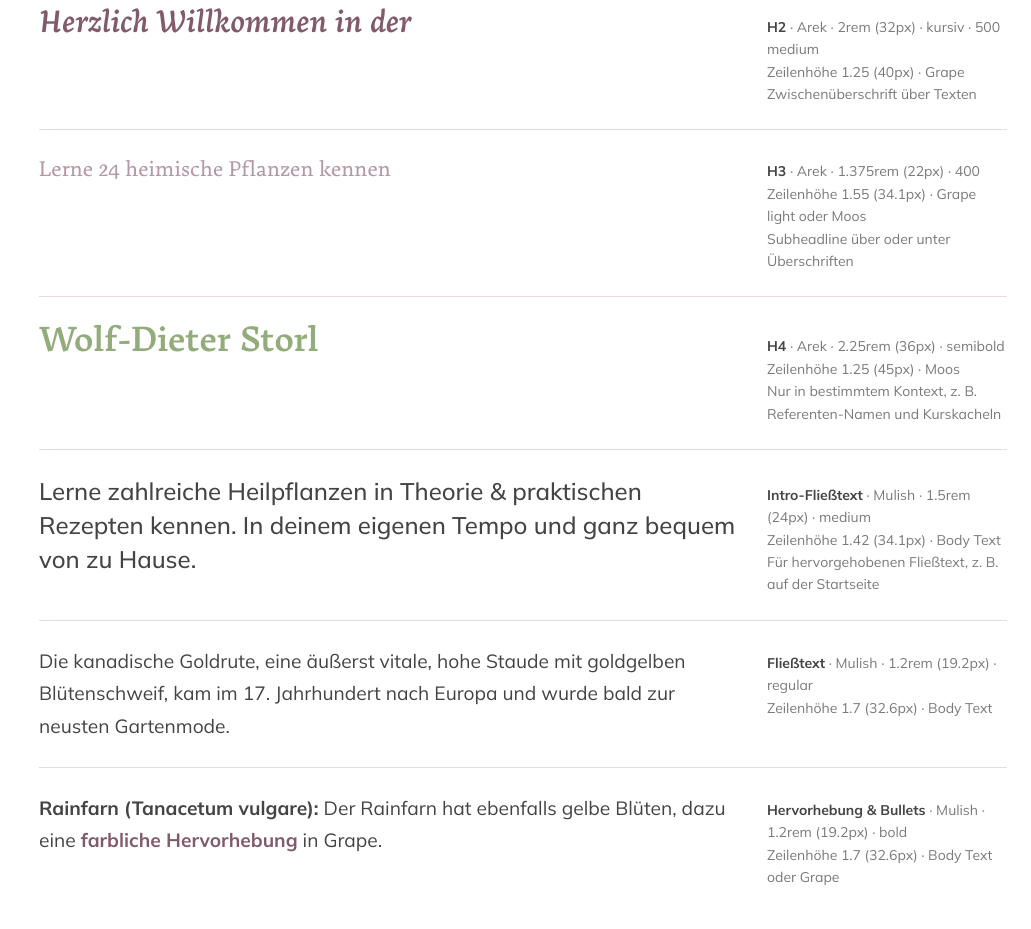
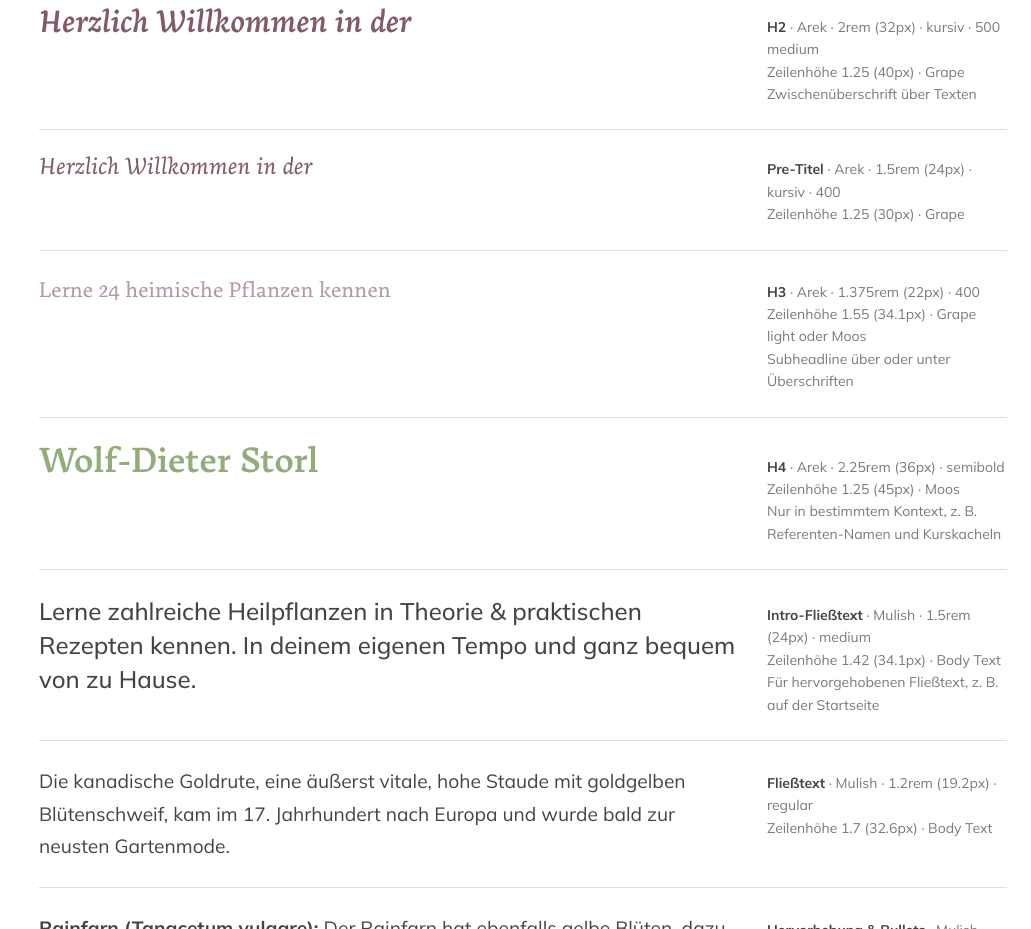
Before and after one commit to storlmedia/storl-academy-styleguide, a plain HTML site: page docs/index.html in a window 1280 px wide. Shown: the part 2300-3229 px from the top of the page, without its empty margins (249-1280 px from the left). Drawn offline with Linux system fonts and the light colour scheme.

Commit message:
feat: add a Pre-Titel type style
It keeps the look H2 had before H2 grew to 2rem.

Closes https://github.com/storlmedia/storl-academy-styleguide/issues/4

```diff
--- a/docs/components.css
+++ b/docs/components.css
@@ -1,7 +1,7 @@
 /* Components defined by the styleguide. */
 
 /* Headings */
-.h1, .h2, .h3, .h4 {
+.h1, .h2, .pretitle, .h3, .h4 {
   font-family: var(--font-heading);
   color: var(--color-grape);
   margin: 0;
@@ -19,6 +19,13 @@
   font-weight: var(--h2-weight);
   font-style: italic;
   line-height: var(--h2-line-height);
+}
+
+.pretitle {
+  font-size: var(--pretitle-size);
+  font-weight: var(--pretitle-weight);
+  font-style: italic;
+  line-height: var(--pretitle-line-height);
 }
 
 .h3 {
--- a/docs/index.html
+++ b/docs/index.html
@@ -104,6 +104,11 @@
       <div class="h2">Herzlich Willkommen in der</div>
       <div class="specimen__meta"><b>H2</b> · Arek · 2rem (32px) · kursiv · 500 medium<br>Zeilenhöhe 1.25 (40px) ·
         Grape<br>Zwischenüberschrift über Texten</div>
+    </div>
+    <div class="specimen">
+      <div class="pretitle">Herzlich Willkommen in der</div>
+      <div class="specimen__meta"><b>Pre-Titel</b> · Arek · 1.5rem (24px) · kursiv · 400<br>Zeilenhöhe 1.25 (30px) ·
+        Grape</div>
     </div>
     <div class="specimen">
       <div class="h3">Lerne 24 heimische Pflanzen kennen</div>
--- a/docs/tokens.css
+++ b/docs/tokens.css
@@ -52,6 +52,10 @@
   --h2-weight: 500;
   --h2-line-height: 1.25; /* 40px */
 
+  --pretitle-size: 1.5rem; /* 24px */
+  --pretitle-weight: 400;
+  --pretitle-line-height: 1.25; /* 30px */
+
   --h3-size: 1.375rem; /* 22px */
   --h3-weight: 400;
   --h3-line-height: 1.55; /* 34.1px */
```
